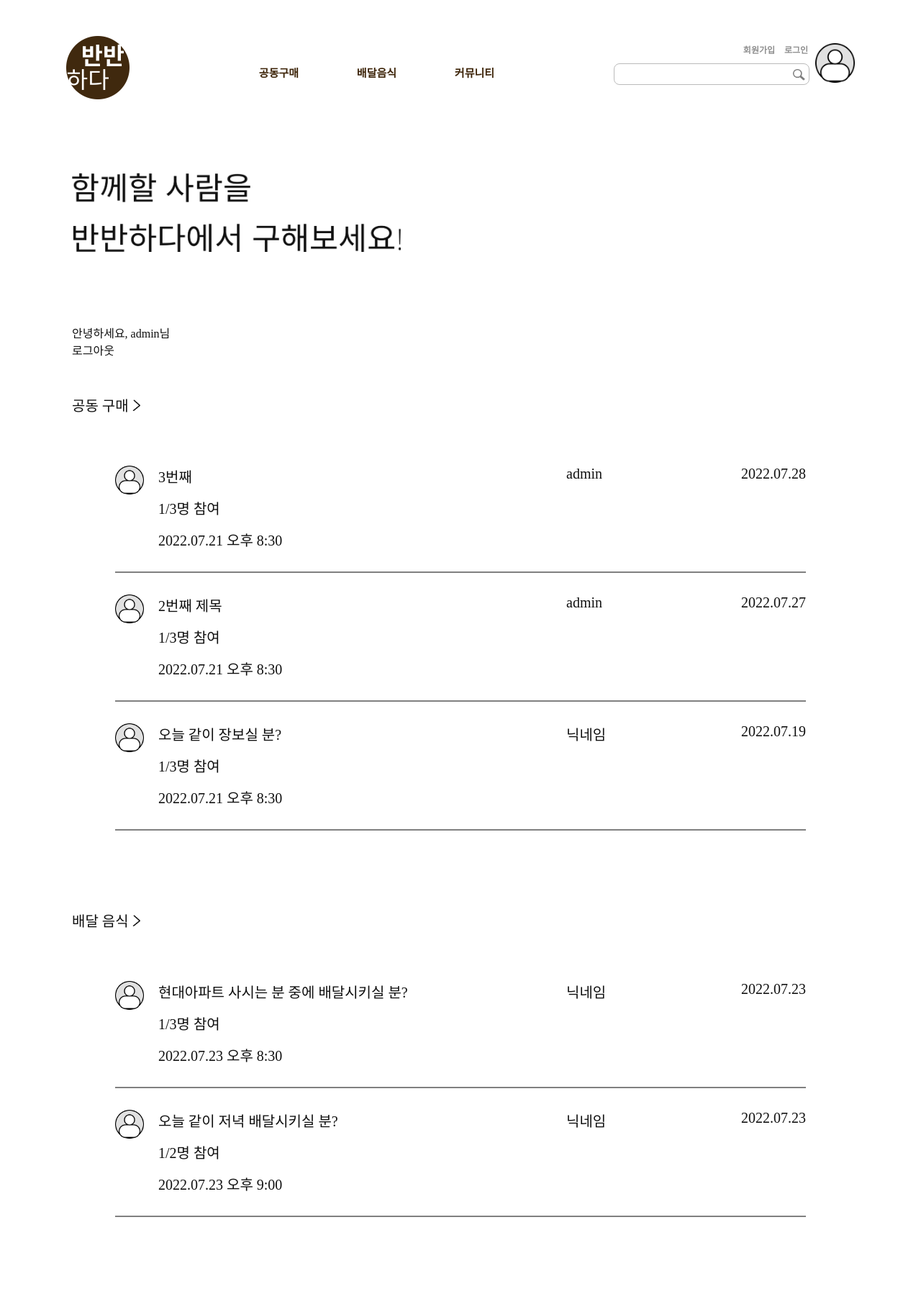
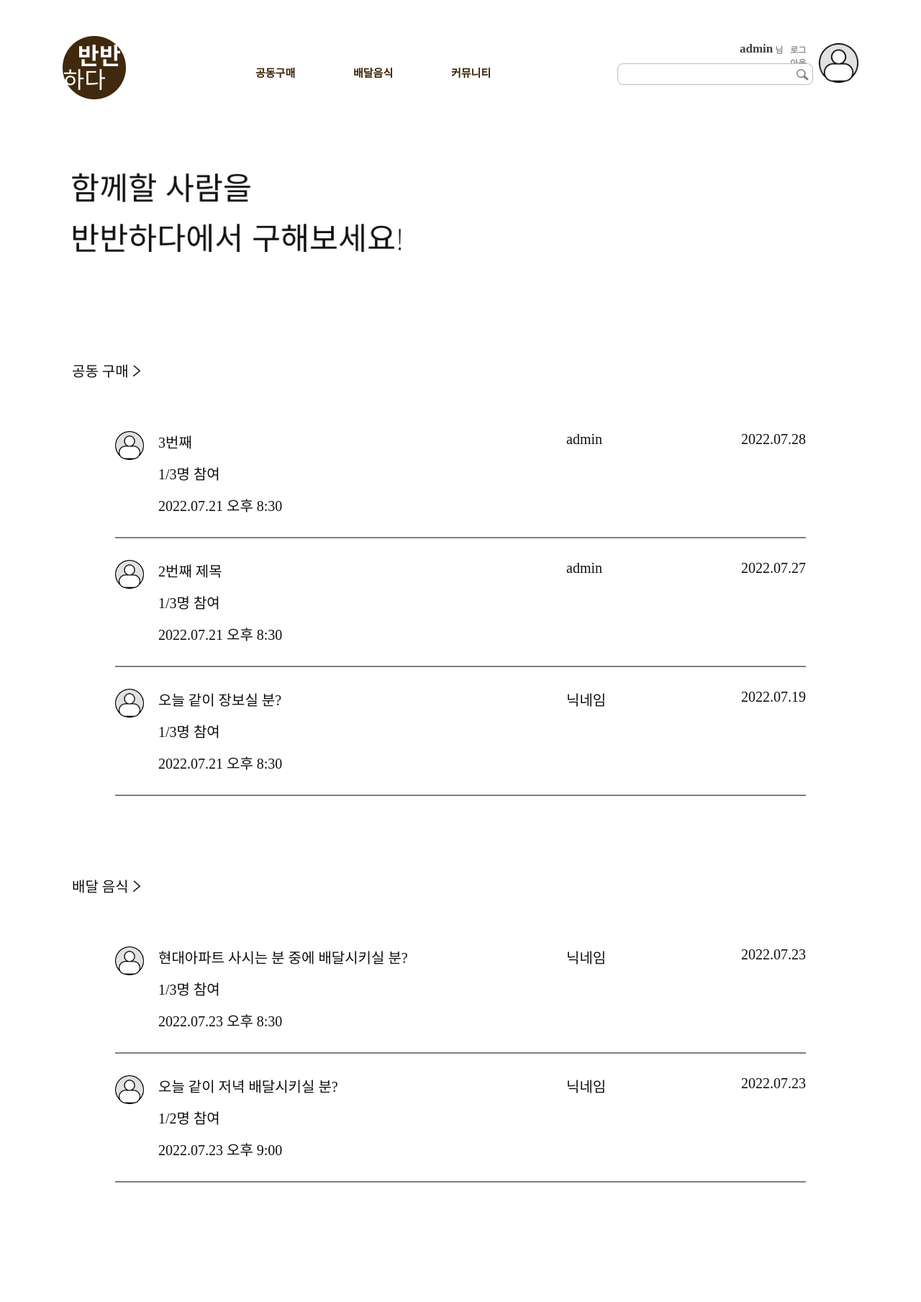
Before and after one commit to LikeLion-Hackathon/BanBan, a Django app: page / in a window 1280 px wide. Shown: the whole page at 72% size. After the commit the page ends 1643 px from the top, so only its background shows below. Run offline with Django 4.2, Linux system fonts and the light colour scheme; a user stored in the database is signed in; data comes from the database, SQL or seed files in the repository; both versions use the stored data as it was after the commit.

Commit message:
feat: 로그인시 nav바 닉네임 출력

```diff
--- a/BanBan/dashboard/templates/base.html
+++ b/BanBan/dashboard/templates/base.html
@@ -51,12 +51,30 @@
         </li>
       </nav>
       <section id="login-search-container">
+        {% if user.is_authenticated %}
+        <div id="login" style="display: flex">
+          <div
+            id="logged"
+            style="
+              font-size: 17px;
+              margin-right: 3px;
+              color: #413f42;
+              line-height: 15px;
+            "
+          >
+            {{ user.username }}
+          </div>
+          <div style="font-size: 12px; margin-right: 10px">님</div>
+          <a href="{% url 'logout' %}">로그아웃</a>
+        </div>
+        {% else %}
         <div id="login">
           <a href="#" onclick="goToPage('/signup')" style="margin-right: 10px">
             회원가입
           </a>
           <a href="#" onclick="goToPage('/login')">로그인</a>
         </div>
+        {% endif %}
         <div id="search">
           <input type="text" />
           <img id="search-icon" src="{% static 'assets/icons/search.png' %}" />
@@ -83,8 +101,8 @@
                 />
               </div>
               <div id="profile-modal-name-container">
-                <p style="margin-bottom: 2px">가나다</p>
-                <p id="profile-modal-nickname">닉네임 님</p>
+                <p style="margin-bottom: 2px">{{ user.username }} 님</p>
+                <p id="profile-modal-nickname">가나다</p>
               </div>
             </div>
             <hr class="profile-modal-hr" />
@@ -96,7 +114,10 @@
             </div>
             <hr class="profile-modal-hr" />
             <div id="profile-modal-login">
-              <p class="profile-modal-p" onclick="location.href='#'">
+              <p
+                class="profile-modal-p"
+                onclick="location.href=`{% url 'logout' %}`"
+              >
                 로그아웃
               </p>
             </div>
--- a/BanBan/dashboard/templates/main.html
+++ b/BanBan/dashboard/templates/main.html
@@ -6,16 +6,6 @@
     alt="배너이미지"
   />
 </section>
-
-{% if user.is_authenticated %}
-안녕하세요, {{ user.username }}님<br/>
-<a href="{% url 'logout' %}">로그아웃</a>
-
-{% else %}
-아직 로그인이 되지 않았어요..<br/>
-<a href="{% url 'login' %}">로그인</a>
-{% endif %}
-<br/>
 
 <section class="boards">
   <article class="board">
--- a/BanBan/static/css/main.css
+++ b/BanBan/static/css/main.css
@@ -63,9 +63,3 @@
   font-size: 20px;
   font-weight: 300;
 }
-/*글 작성 버튼*/
-#write-btn {
-  font-size: 30px;
-  text-align: right;
-  padding-right: 60px;
-}
--- a/BanBan/static/css/navbar.css
+++ b/BanBan/static/css/navbar.css
@@ -44,12 +44,19 @@ header {
 }
 /* 헤더- 로그인  */
 #login {
+  width: 100px;
   height: 15px;
   margin: 0px 10px 0px 265px;
   font-family: Khula;
   font-size: 12px;
   font-weight: 600;
   color: #8f8f8f;
+}
+#logged {
+  font-size: 17px;
+  margin-right: 3px;
+  color: #413f42;
+  line-height: 15px;
 }
 /* 헤더- 검색창  */
 #search {
```
Also changed, not shown: BanBan/dashboard/static/css/navbar.css (+7 -0 lines), BanBan/db.sqlite3, BanBan/static/assets/images/profile-modal.png.
